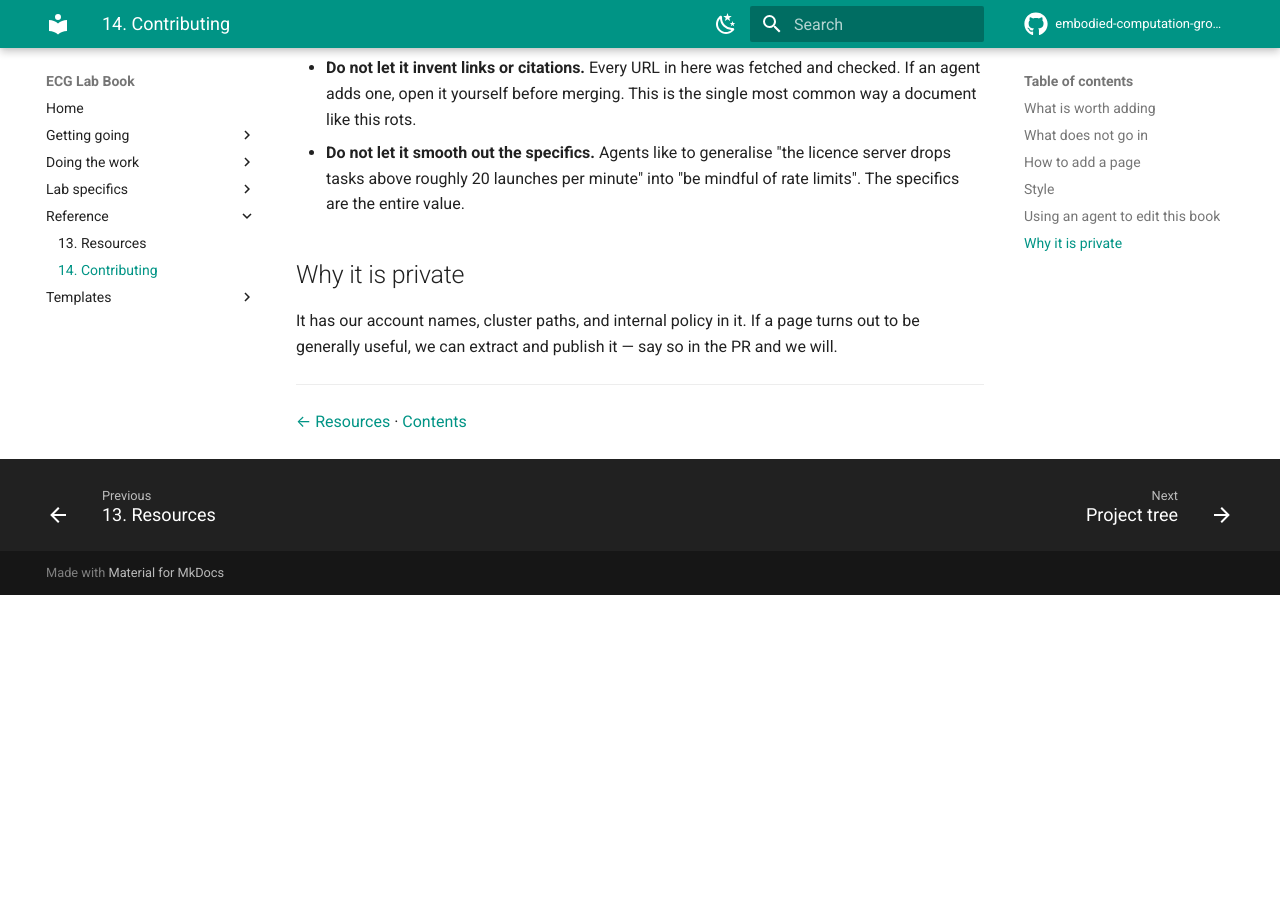
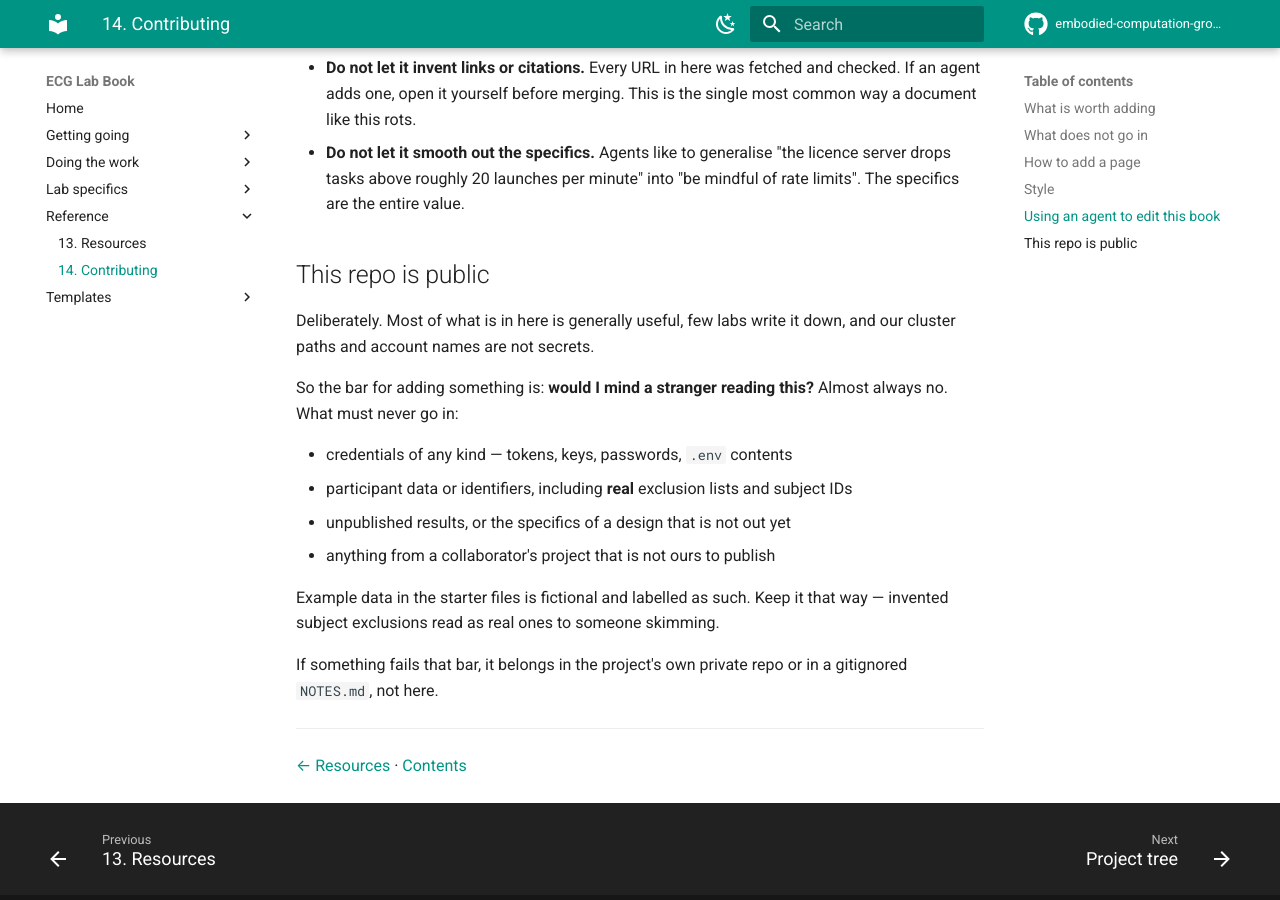
Before and after one commit to embodied-computation-group/lab-book, an MkDocs documentation site: the page built from docs/pages/14-contributing.md, in a window 1280 px wide and 900 px high, scrolled down 1613 px. Built offline with MkDocs 1.6.1 and Material for MkDocs 9.7.7, drawn with Linux system fonts in a browser that asks for light colours; comment, search, counter and statistics services are not loaded; before the commit the page ends 2208 px from its top, so only the background shows below that.

Commit message:
Go public, deploy to GitHub Pages
Live at https://www.the-ecg.org/lab-book/ — the org's Pages custom domain,
so this lands under the-ecg.org rather than github.io.

- repo visibility public; Pages enabled with build_type=workflow
- .github/workflows/docs.yml builds with mkdocs build --strict on every
  push to main, so a broken internal link fails the build
- set site_url for correct canonical URLs and sitemap
- audited for secrets before flipping: no credentials, keys or emails
  anywhere. Cluster paths and account names stay — not secrets, and they
  are the specifics that make pages 9-10 worth reading
- genericize the Windows Python path to /c/Users/<you>/
- label the example data facts in starters/CLAUDE.md as FICTIONAL:
  invented subject exclusions read as real ones to someone skimming
- rewrite "why it is private" as "what does not go in here", in both the
  README and page 14

```diff
--- a/docs/pages/14-contributing.md
+++ b/docs/pages/14-contributing.md
@@ -64,10 +64,24 @@ Fine, and slightly recursive. Two rules:
   drops tasks above roughly 20 launches per minute" into "be mindful of rate limits". The
   specifics are the entire value.
 
-## Why it is private
+## This repo is public
 
-It has our account names, cluster paths, and internal policy in it. If a page turns out to
-be generally useful, we can extract and publish it — say so in the PR and we will.
+Deliberately. Most of what is in here is generally useful, few labs write it down, and our
+cluster paths and account names are not secrets.
+
+So the bar for adding something is: **would I mind a stranger reading this?** Almost always
+no. What must never go in:
+
+- credentials of any kind — tokens, keys, passwords, `.env` contents
+- participant data or identifiers, including **real** exclusion lists and subject IDs
+- unpublished results, or the specifics of a design that is not out yet
+- anything from a collaborator's project that is not ours to publish
+
+Example data in the starter files is fictional and labelled as such. Keep it that way —
+invented subject exclusions read as real ones to someone skimming.
+
+If something fails that bar, it belongs in the project's own private repo or in a
+gitignored `NOTES.md`, not here.
 
 ---
 
--- a/mkdocs.yml
+++ b/mkdocs.yml
@@ -1,6 +1,6 @@
 site_name: ECG Lab Book
 site_description: Internal handbook for the Embodied Computation Group
-site_url: ""
+site_url: https://www.the-ecg.org/lab-book/
 
 # Book content lives in docs/. Every internal link is relative (pages/05-the-loop.md,
 # ../index.md), so the same links work in this rendered site AND when browsing the raw
```
Also changed, not shown: README.md (+19 -13 lines), docs/pages/02-setup.md (+1 -1 lines), docs/starters/CLAUDE.md (+3 -2 lines), 1 other file.
